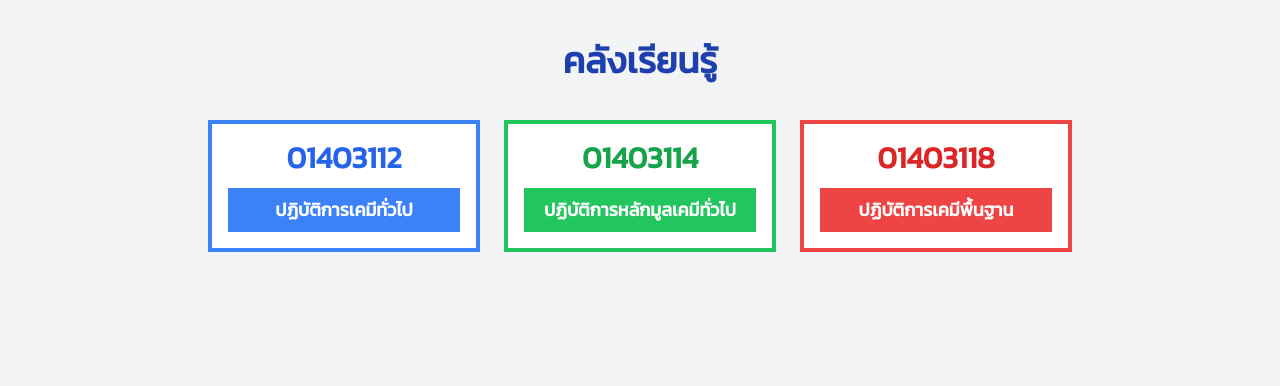
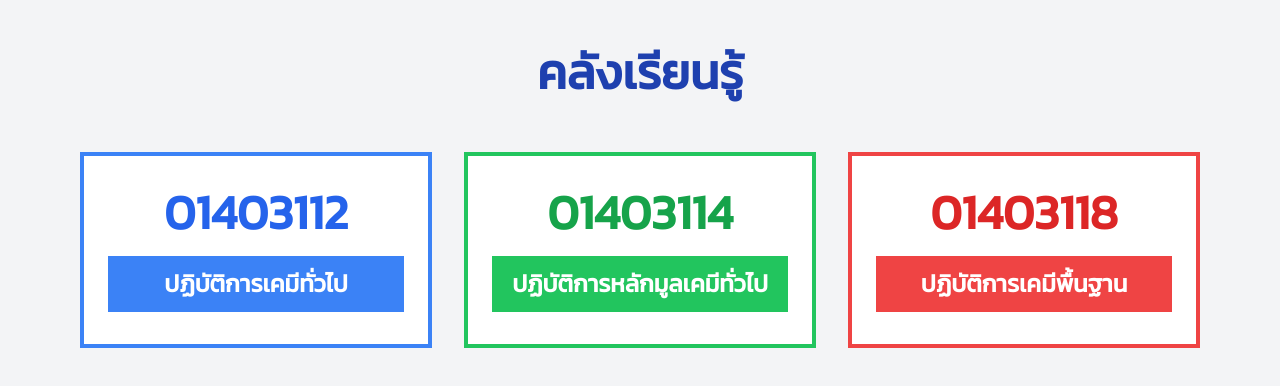
Before and after one commit to Methee77/sutee, a plain HTML site: page index.html in a window 1280 px wide. Drawn offline with nearby package versions, Linux system fonts and the light colour scheme.

Commit message:
Update index.html

```diff
--- a/index.html
+++ b/index.html
@@ -19,27 +19,27 @@
   </script>
 </head>
 <body class="bg-gray-100 font-sans">
-  <div class="max-w-4xl mx-auto px-4 py-10">
-    <h1 class="text-4xl font-bold text-center text-blue-800 mb-10">คลังเรียนรู้</h1>
+  <div class="max-w-6xl mx-auto px-4 py-12">
+    <h1 class="text-5xl font-bold text-center text-blue-800 mb-14">คลังเรียนรู้</h1>
 
     <!-- กล่องเมนูรายวิชาแบบแถบสี -->
-    <div class="grid grid-cols-1 md:grid-cols-3 gap-6">
+    <div class="grid grid-cols-1 md:grid-cols-3 gap-8">
       <!-- 01403112 ปฏิบัติการเคมีทั่วไป -->
-      <div class="border-4 border-blue-500 bg-white text-center p-4">
-        <div class="text-3xl text-blue-600 font-bold">01403112</div>
-        <div class="mt-3 bg-blue-500 text-white text-lg font-semibold py-2">ปฏิบัติการเคมีทั่วไป</div>
+      <div class="border-4 border-blue-500 bg-white text-center px-6 py-8">
+        <div class="text-5xl text-blue-600 font-extrabold">01403112</div>
+        <div class="mt-5 bg-blue-500 text-white text-2xl font-semibold py-3">ปฏิบัติการเคมีทั่วไป</div>
       </div>
 
       <!-- 01403114 ปฏิบัติการหลักมูลเคมีทั่วไป -->
-      <div class="border-4 border-green-500 bg-white text-center p-4">
-        <div class="text-3xl text-green-600 font-bold">01403114</div>
-        <div class="mt-3 bg-green-500 text-white text-lg font-semibold py-2">ปฏิบัติการหลักมูลเคมีทั่วไป</div>
+      <div class="border-4 border-green-500 bg-white text-center px-6 py-8">
+        <div class="text-5xl text-green-600 font-extrabold">01403114</div>
+        <div class="mt-5 bg-green-500 text-white text-2xl font-semibold py-3">ปฏิบัติการหลักมูลเคมีทั่วไป</div>
       </div>
 
       <!-- 01403118 ปฏิบัติการเคมีพื้นฐาน -->
-      <div class="border-4 border-red-500 bg-white text-center p-4">
-        <div class="text-3xl text-red-600 font-bold">01403118</div>
-        <div class="mt-3 bg-red-500 text-white text-lg font-semibold py-2">ปฏิบัติการเคมีพื้นฐาน</div>
+      <div class="border-4 border-red-500 bg-white text-center px-6 py-8">
+        <div class="text-5xl text-red-600 font-extrabold">01403118</div>
+        <div class="mt-5 bg-red-500 text-white text-2xl font-semibold py-3">ปฏิบัติการเคมีพื้นฐาน</div>
       </div>
     </div>
   </div>
```
